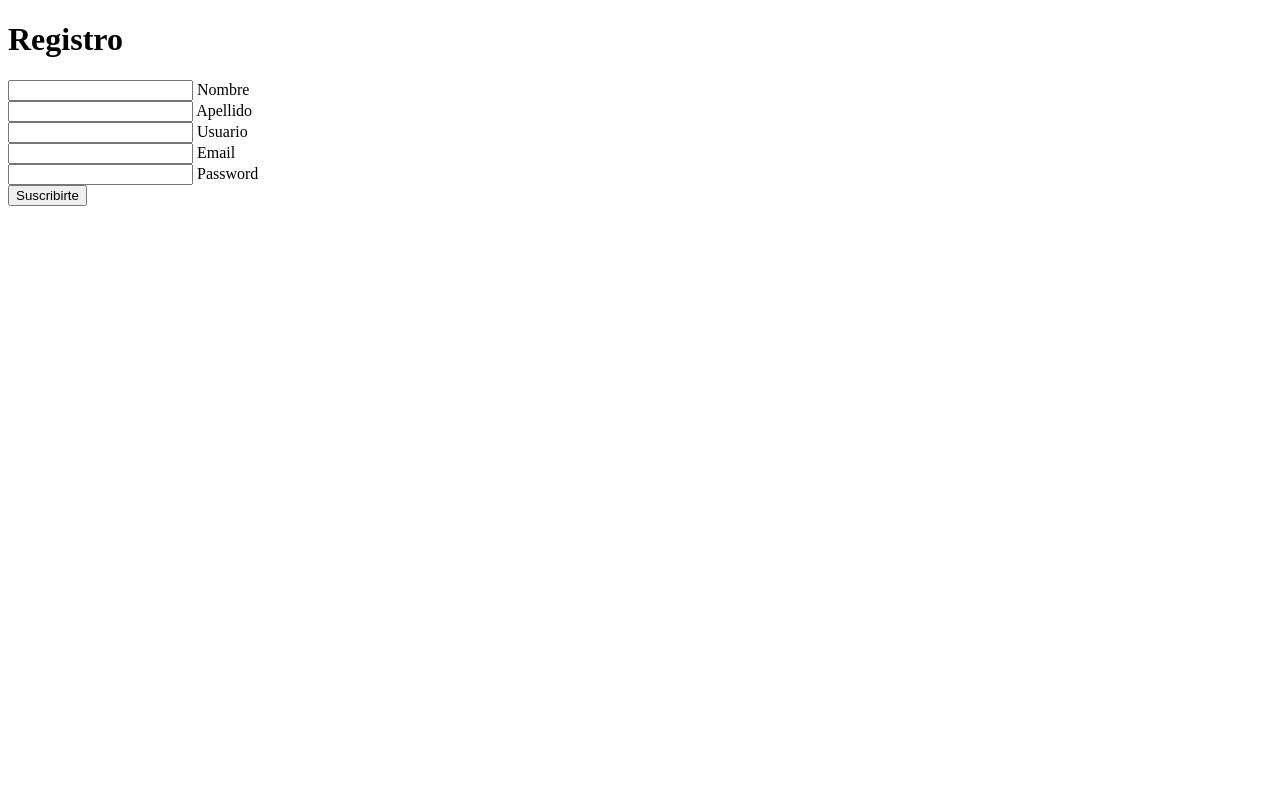
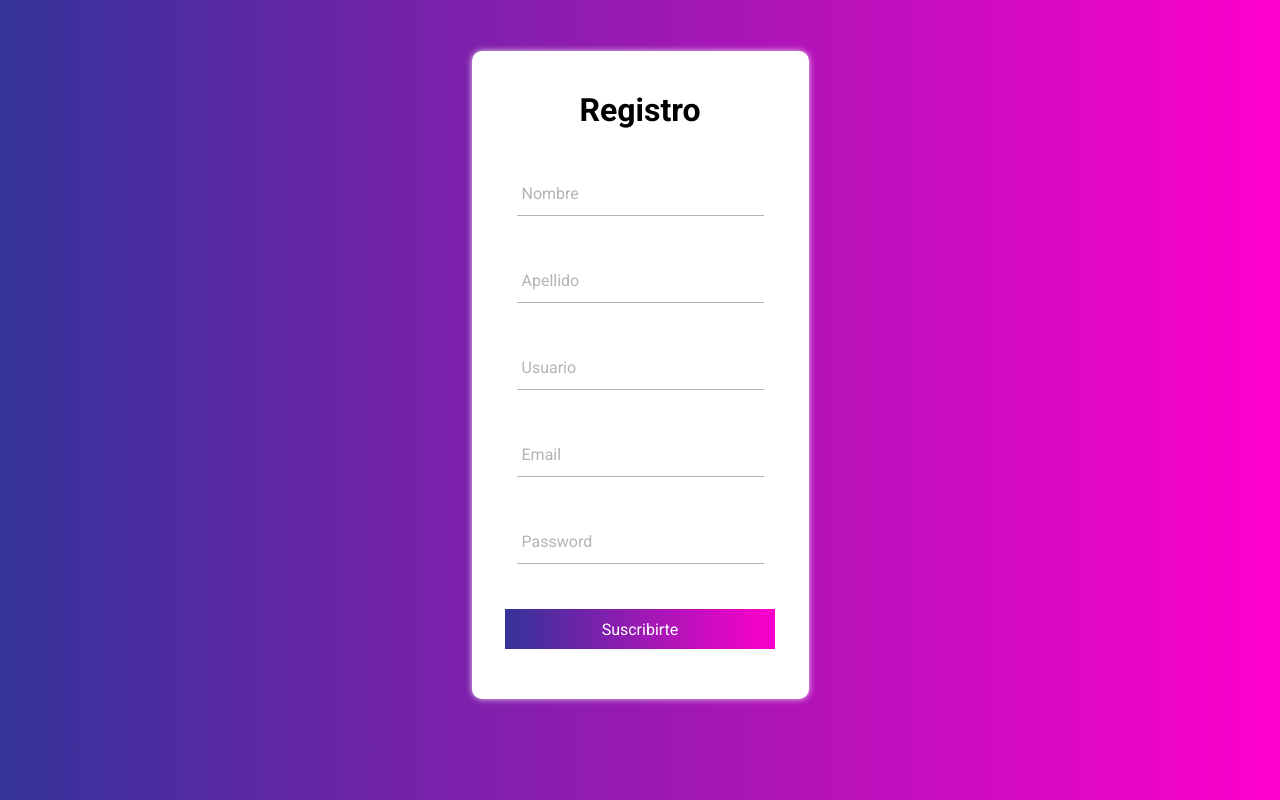
Before and after one commit to diegomera95/diegomer95.github.io, a plain HTML site: page index.html in a window 1280 px wide. Drawn offline with Linux system fonts and the light colour scheme.

Commit message:
se redireccionó los estilos

```diff
--- a/index.html
+++ b/index.html
@@ -5,7 +5,7 @@
     <meta http-equiv="X-UA-Compatible" content="IE=edge">
     <meta name="viewport" content="width=device-width, initial-scale=1.0">
     <title>Formulario 1</title>
-    <link rel="stylesheet" href="estilos1.css" type="text/css">
+    <link rel="stylesheet" href="estilos.css" type="text/css">
     <link href="https://fonts.googleapis.com/css2?family=Roboto:wght@300;400;500;700&display=swap" rel="stylesheet">
 </head>
 <body>
```
